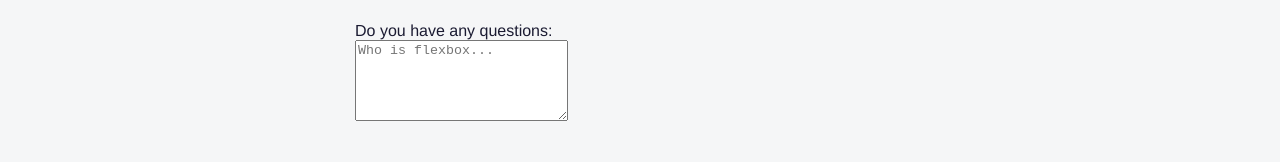
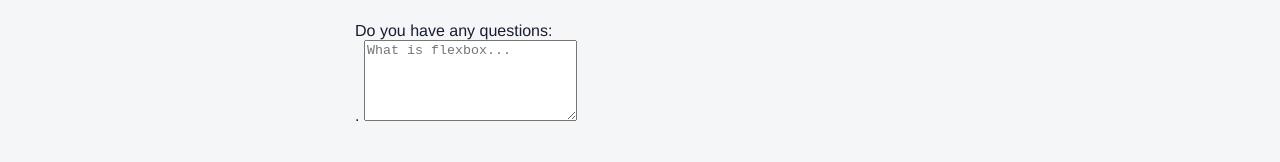
Before and after one commit to Djparry/fcc-quiz, a website: page index.html in a window 1280 px wide. Shown: the part 916-1078 px from the top of the page. Drawn offline with Linux system fonts and the light colour scheme.

Commit message:
solve failing checks

```diff
--- a/index.html
+++ b/index.html
@@ -106,12 +106,13 @@
               <label for="css-questions">Do you have any questions:</label>
             </div>
             <div class="answer">
+              <label for="textarea">.</label>
               <textarea
                 name="css-questions"
                 id-unique="css-questions"
                 rows="5"
                 cols="24"
-                placeholder="Who is flexbox..."
+                placeholder="What is flexbox..."
               ></textarea>
             </div>
           </div>
```
